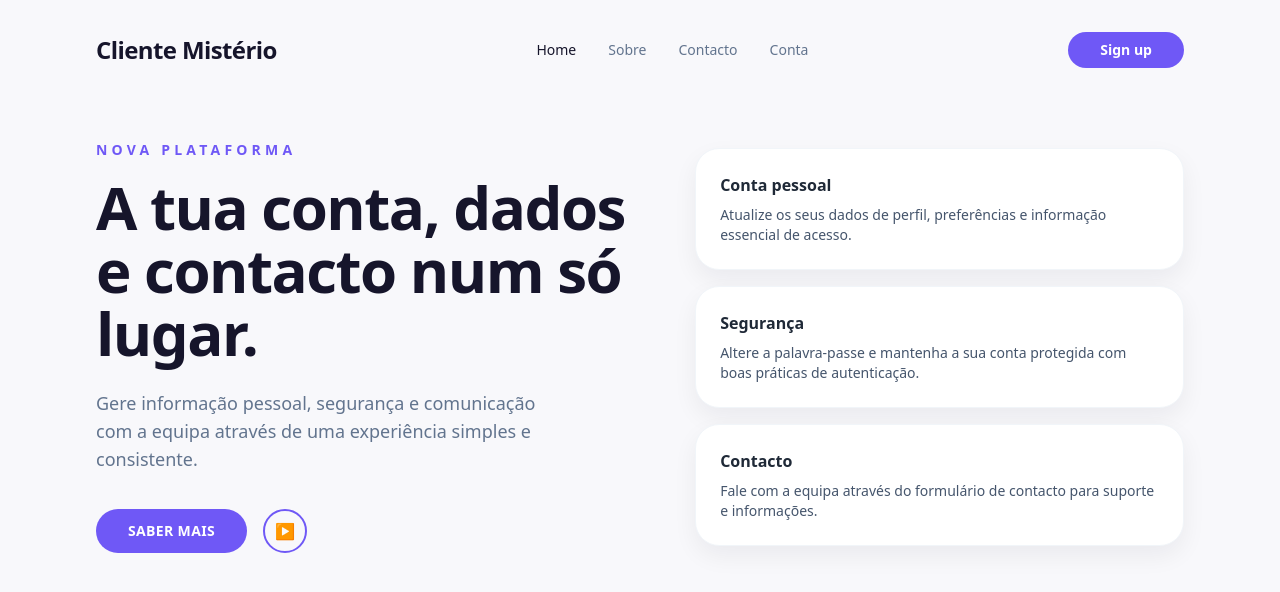
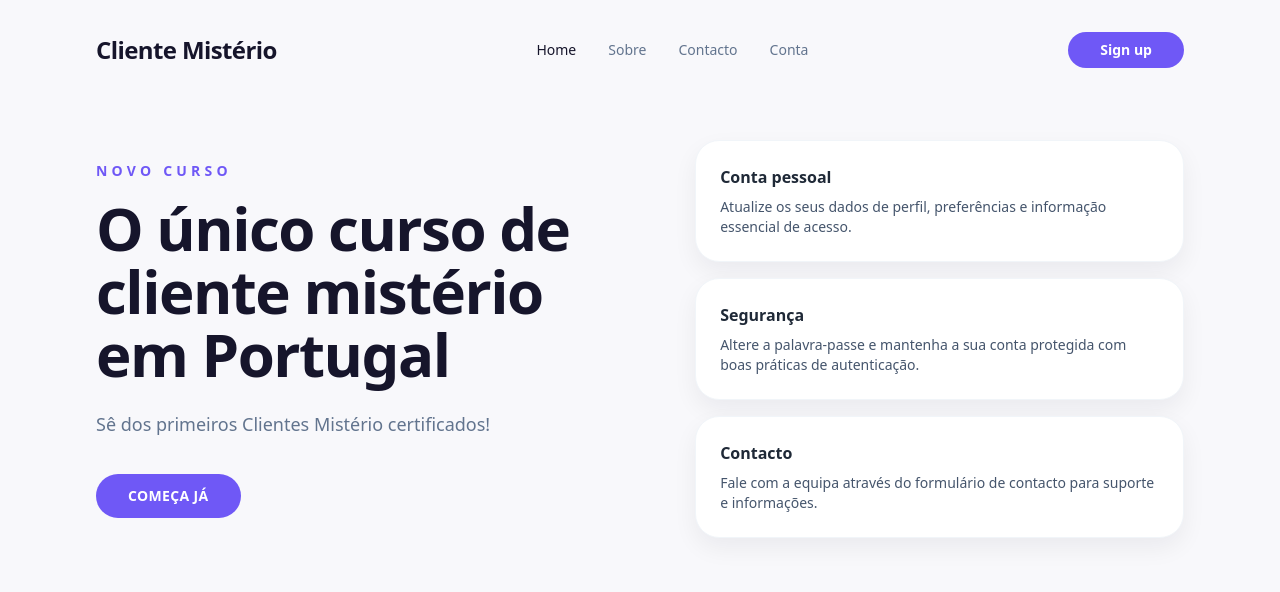
Before and after one commit to msantos51/clientemisterio, a Next.js app: page / in a window 1280 px wide. Shown: the top 592 px of the page. Built offline with nearby package versions, Linux system fonts and the light colour scheme.

Commit message:
Update hero copy and simplify primary CTA

```diff
--- a/app/page.tsx
+++ b/app/page.tsx
@@ -7,31 +7,24 @@ export default function HomePage() {
       <div className="grid items-center gap-14 md:grid-cols-[1fr_0.9fr]">
         <article className="max-w-xl">
           {/* Rótulo pequeno para introduzir o bloco principal da página. */}
-          <p className="section-label-uppercase text-[color:var(--primary)]">Nova plataforma</p>
+          <p className="section-label-uppercase text-[color:var(--primary)]">Novo Curso</p>
 
           {/* Mantém o conteúdo principal do site, ajustando apenas o estilo visual e hierarquia. */}
           <h1 className="mt-4 text-5xl font-extrabold leading-[1.05] tracking-tight text-[#16152b] sm:text-6xl">
-            A tua conta, dados e contacto num só lugar.
+            O único curso de cliente mistério em Portugal
           </h1>
 
           <p className="mt-6 max-w-md text-lg text-slate-500">
-            Gere informação pessoal, segurança e comunicação com a equipa através de uma experiência simples e
-            consistente.
+            Sê dos primeiros Clientes Mistério certificados!
           </p>
 
-          {/* Ações principais com botão primário e secundário conforme organização da referência. */}
+          {/* Ação principal da hero com foco em conversão para iniciar o curso. */}
           <div className="mt-9 flex flex-wrap items-center gap-4">
             <Link
               className="inline-flex items-center justify-center rounded-full bg-[color:var(--primary)] px-8 py-3 text-sm font-semibold uppercase tracking-wide text-white transition hover:brightness-95"
               href="/about"
             >
-              Saber mais
-            </Link>
-            <Link
-              className="inline-flex h-11 w-11 items-center justify-center rounded-full border-2 border-[color:var(--primary)] text-[color:var(--primary)] transition hover:bg-[color:var(--primary-soft)]"
-              href="/dashboard"
-            >
-              ▶
+              Começa Já
             </Link>
           </div>
         </article>
```
